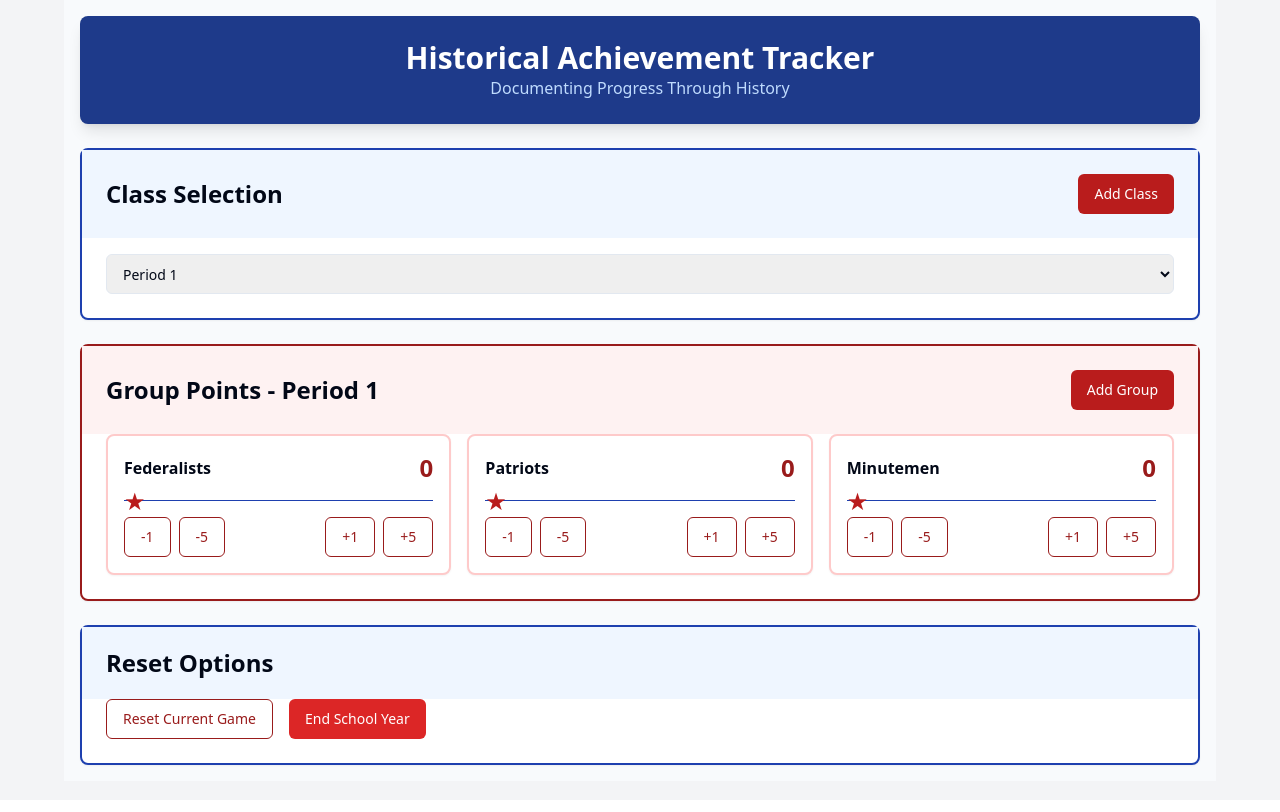
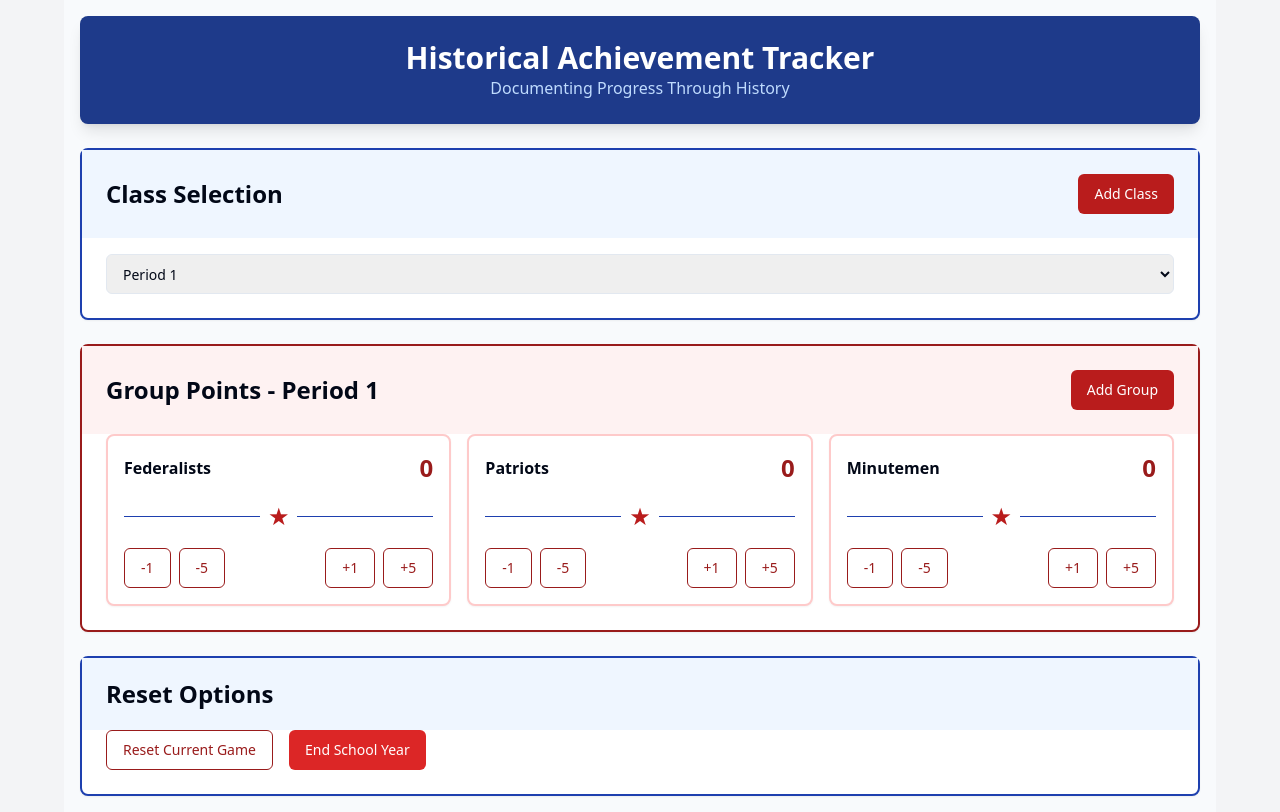
Before and after one commit to rzeedyk/history-points-tracker, a React (Vite) app: page / in a window 1280 px wide. Built offline with nearby package versions, Linux system fonts and the light colour scheme.

Commit message:
Update PointsTracker.tsx

```diff
--- a/src/components/PointsTracker.tsx
+++ b/src/components/PointsTracker.tsx
@@ -307,10 +307,9 @@ const PointsTracker = () => {
   <div className="relative flex items-center my-4">
     <div className="h-px bg-blue-800 flex-1" />
     <div
-      className="absolute w-full transition-all duration-500 ease-out"
+      className="mx-2 transition-all duration-500 ease-out"
       style={{
-        left: `${Math.min(Math.max(group.points, -100), 100) / 2 + 50}%`,
-        transform: `translateX(-50%) scale(${1 + Math.abs(group.points) * 0.01})`
+        transform: `scale(${1 + Math.abs(group.points) * 0.02})`
       }}
     >
       <div className="text-red-700 text-2xl">★</div>
```
